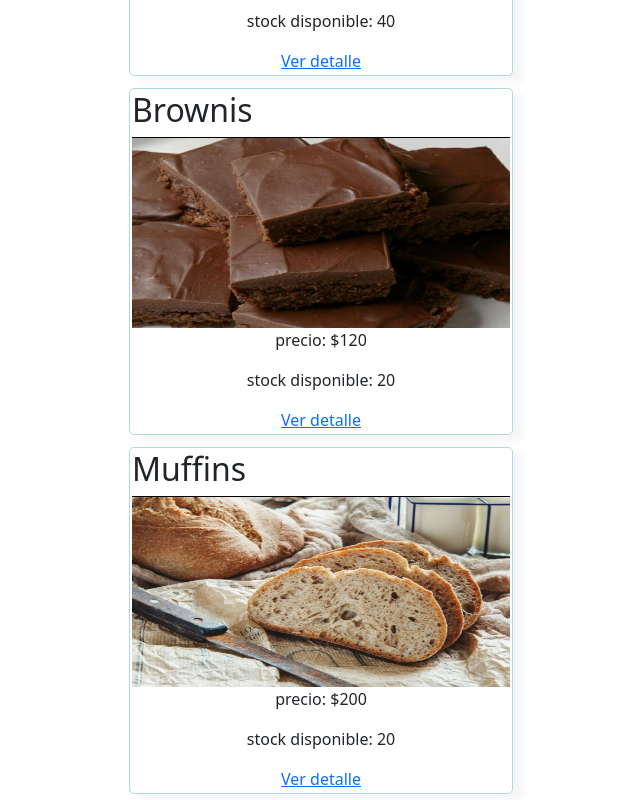
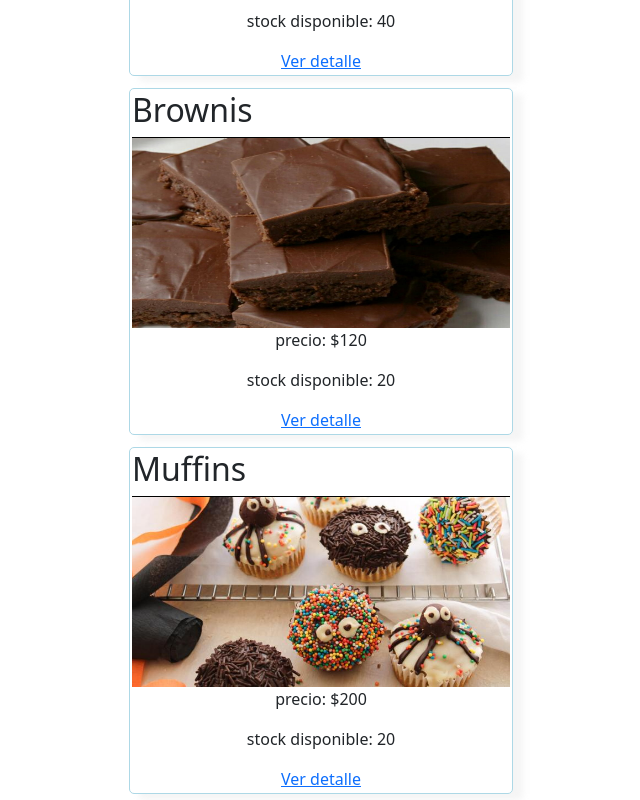
Before and after one commit to D-Harbel/ReactJS-PreEntrega2-Ulloa-Torrez, a React (Create React App) app: page / in a window 1280 px wide. Shown: the part 1437-2237 px from the top of the page, without its empty margins (319-959 px from the left). Built offline with nearby package versions, Linux system fonts and the light colour scheme.

Commit message:
Update asyncMock.js

```diff
--- a/src/asyncMock.js
+++ b/src/asyncMock.js
@@ -50,7 +50,7 @@ const products = [
         price: 200,
         category: '2',
         stock: 20,
-        img: 'Artesanal.jpg'
+        img: 'Muffins.jpg'
     }
 
 
```
